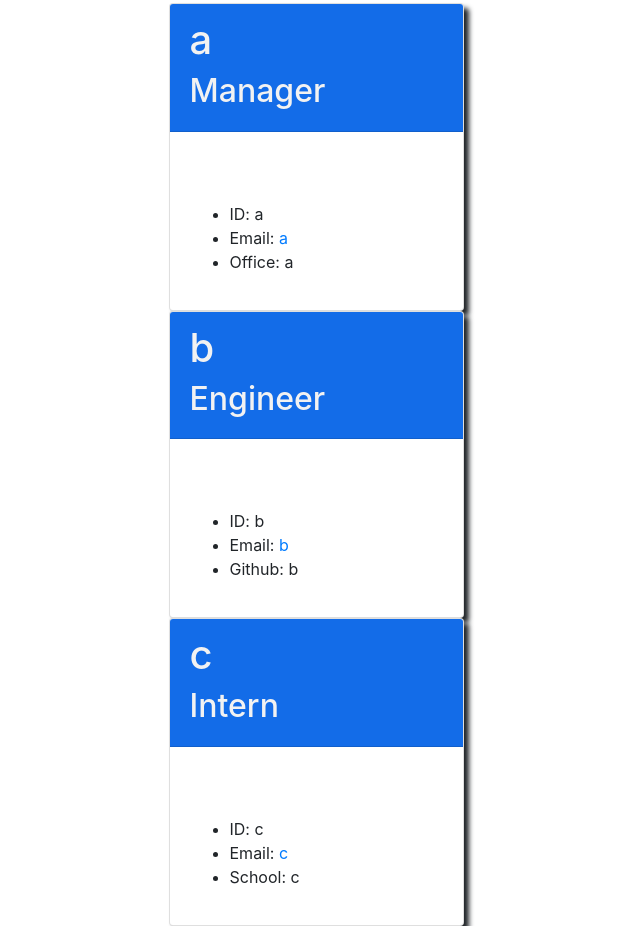
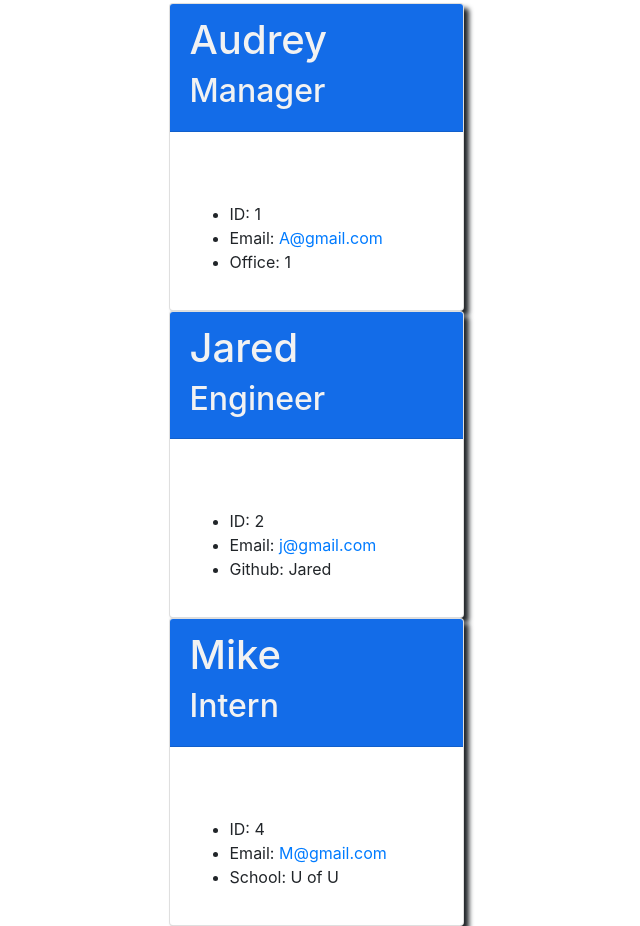
Before and after one commit to acorbridg/TeamGenerator, a website: page public/index.html in a window 1280 px wide. Shown: the part 275-1201 px from the top of the page, without its empty margins (324-964 px from the left). Drawn offline with nearby package versions, Linux system fonts and the light colour scheme.

```diff
--- a/public/index.html
+++ b/public/index.html
@@ -16,38 +16,38 @@
                     <div class="column">
                         <div class="card employee">
         <div class="card-header">
-            <h1 class="title">a</h1>
+            <h1 class="title">Audrey</h1>
             <h2 class="title"><i class="fas fa-mug-hot"></i>Manager</h2>
         </div>
         <div class="card-body">
             <ul class="information">
-                <li>ID: a</li>
-                <li>Email: <a href="mailto:email address">a</a></li>
-                <li>Office: a</li>
+                <li>ID: 1</li>
+                <li>Email: <a href="mailto:email address">A@gmail.com</a></li>
+                <li>Office: 1</li>
             </ul>
         </div>
     </div><div class="card employee">
         <div class="card-header">
-            <h1 class="title">b</h1>
+            <h1 class="title">Jared</h1>
             <h2 class="title"><i class="fas fa-mug-hot"></i>Engineer</h2>
         </div>
         <div class="card-body">
             <ul class="information">
-                <li>ID: b</li>
-                <li>Email: <a href="mailto:email address">b</a></li>
-                <li>Github: b</li>
+                <li>ID: 2</li>
+                <li>Email: <a href="mailto:email address">j@gmail.com</a></li>
+                <li>Github: Jared</li>
             </ul>
         </div>
     </div><div class="card employee">
         <div class="card-header">
-            <h1 class="title">c</h1>
+            <h1 class="title">Mike</h1>
             <h2 class="title"><i class="fas fa-mug-hot"></i>Intern</h2>
         </div>
         <div class="card-body">
             <ul class="information">
-                <li>ID: c</li>
-                <li>Email: <a href="mailto:email address">c</a></li>
-                <li>School: c</li>
+                <li>ID: 4</li>
+                <li>Email: <a href="mailto:email address">M@gmail.com</a></li>
+                <li>School: U of U</li>
             </ul>
         </div>
     </div>
```
Also changed, not shown: README.md, 1 other file.
